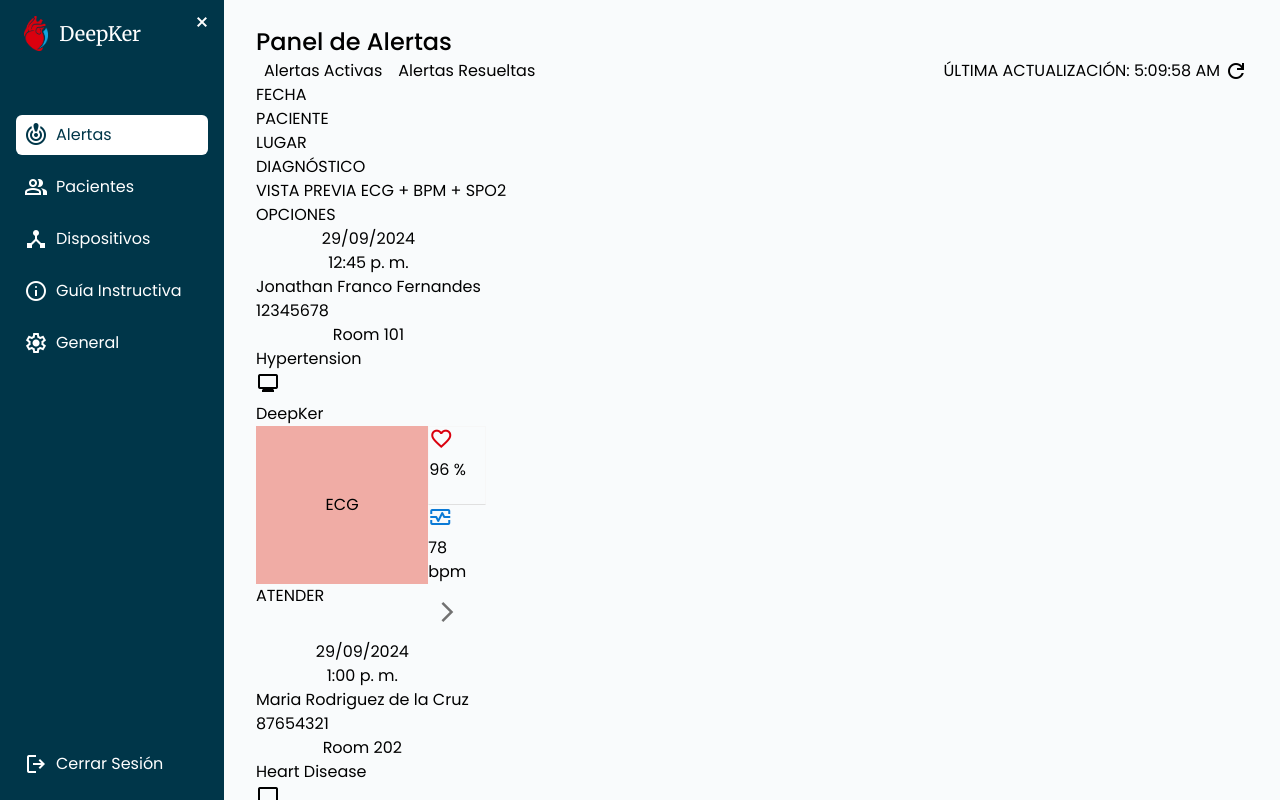
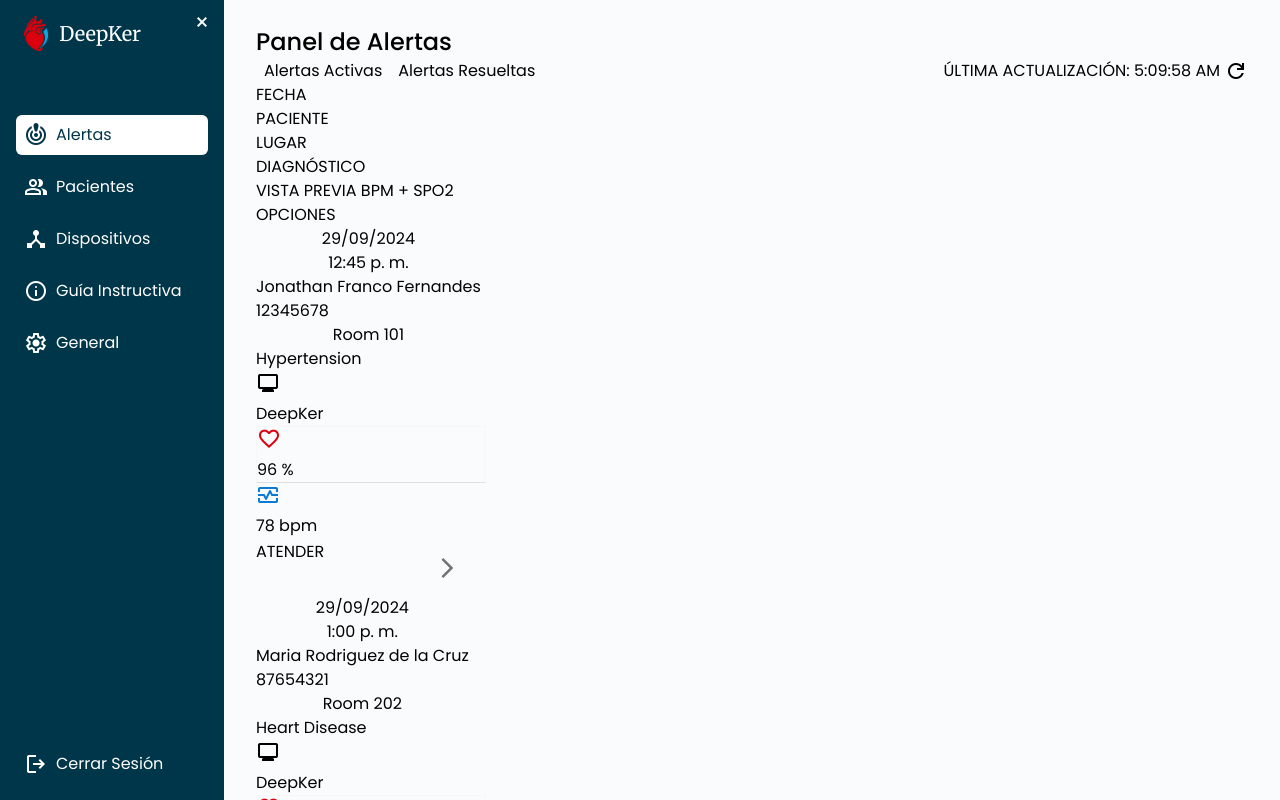
Before and after one commit to DeepKer-Org/deepker-frontend, a Next.js app: page /alerts in a window 1280 px wide. Built offline with nearby package versions, Linux system fonts and the light colour scheme.

Commit message:
feat: add ecg breakpoint resizing for table

```diff
--- a/src/components/alerts/active/ActiveAlertsElement.tsx
+++ b/src/components/alerts/active/ActiveAlertsElement.tsx
@@ -10,7 +10,7 @@ const ActiveAlertsElement: React.FC<ActiveAlertsElementsProps> = ({
   alert,
 }) => {
   return (
-    <div className="table-row active-grid-cols">
+    <div className="table-row active-grid-cols ecgBp:grid-cols-[8%_20%_10%_20%_30%_12%]">
       <div className="row-border table-row-group text-center">
         <p>{formatDate(alert.alertTimestamp)}</p>
         <p>{formatTime(alert.alertTimestamp)}</p>
@@ -28,10 +28,10 @@ const ActiveAlertsElement: React.FC<ActiveAlertsElementsProps> = ({
         </div>
       </div>
       <div className="row-border flex flex-row">
-        <div className="w-9/12 bg-red-100 flex justify-center items-center">
+        <div className="w-9/12 bg-red-100 hidden ecgBp:flex justify-center items-center">
           <p>ECG</p>
         </div>
-        <div className="w-3/12 grid grid-rows-2">
+        <div className="w-full ecgBp:w-3/12 grid grid-rows-2">
           <div className="table-row-icon border-b-border-primary border w-full justify-center">
             <span className="material-symbols-outlined text-red-500">
               favorite
--- a/src/components/alerts/active/ActiveAlertsTable.tsx
+++ b/src/components/alerts/active/ActiveAlertsTable.tsx
@@ -7,12 +7,13 @@ const ActiveAlertsTable = () => {
 
   return (
     <div className="table-container">
-      <div className="table-header-row active-grid-cols">
+      <div className="table-header-row active-grid-cols ecgBp:grid-cols-[8%_20%_10%_20%_30%_12%]">
         <p>FECHA</p>
         <p>PACIENTE</p>
         <p>LUGAR</p>
         <p>DIAGNÓSTICO</p>
-        <p>VISTA PREVIA ECG + BPM + SPO2</p>
+        <p className="block ecgBp:hidden">VISTA PREVIA BPM + SPO2</p>
+        <p className="hidden ecgBp:block">VISTA PREVIA ECG + BPM + SPO2</p>
         <p>OPCIONES</p>
       </div>
       <div className="table-body">
--- a/src/styles/tableStyles.css
+++ b/src/styles/tableStyles.css
@@ -92,10 +92,10 @@
         .table-row-group {
           display: flex;
           flex-direction: column;
+        }
 
-          .table-row-subtitle {
-            color: var(--text-muted);
-          }
+        .table-row-subtitle {
+          color: var(--text-muted);
         }
 
         .table-row-icon {
@@ -119,7 +119,6 @@
   }
 
   .active-grid-cols {
-    @apply lg:grid grid-cols-[10%_18%_10%_18%_30%_14%];
-
+    @apply grid grid-cols-[13%_25%_10%_23%_14%_15%];
   }
 }
--- a/tailwind.config.ts
+++ b/tailwind.config.ts
@@ -8,6 +8,14 @@ const config: Config = {
         poppins: ["var(--font-poppins)", "sans-serif"],
         "roboto-mono": ["var(--font-roboto-mono)", "monospace"],
         "merriweather": ["var(--font-merriweather)", "serif"],
+      },
+      screens: {
+        sm: "640px",
+        md: "768px",
+        lg: "1024px",
+        xl: "1280px",
+        ecgBp: "1440px",
+        "2xl": "1536px",
       },
     },
     colors: {
```
